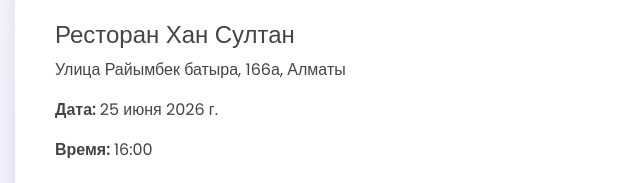
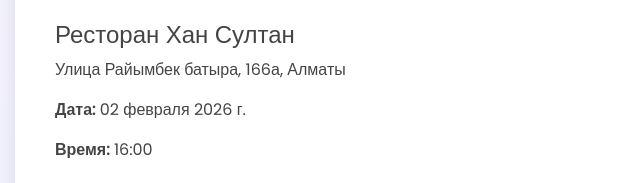
Before and after one commit to usmidi/shakyru, a plain HTML site: page index.html in a window 1280 px wide. Shown: the part 901-1084 px from the top of the page, 175-815 px from the left. Drawn offline with nearby package versions, Linux system fonts and the light colour scheme.

Commit message:
index.html

```diff
--- a/index.html
+++ b/index.html
@@ -160,7 +160,7 @@
                 <h1>Место проведения</h1>
                 <h4>Ресторан Хан Султан</h4>
                 <p>Улица Райымбек батыра, 166а, Алматы</p>
-                <p><strong>Дата:</strong> 25 июня 2026 г.</p>
+                <p><strong>Дата:</strong> 02 февраля 2026 г.</p>
                 <p><strong>Время:</strong> 16:00</p>
 
                 <!-- Яндекс Карты -->
```
